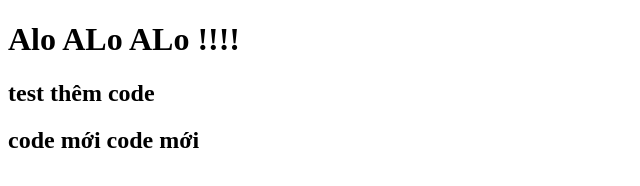
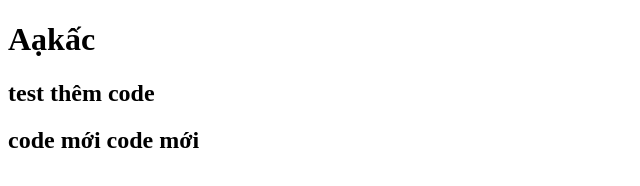
Before and after one commit to Colinwilbus/NguyenVietBinh0206, a plain HTML site: page NguyenVietBinh0206/index.html in a window 1280 px wide. Shown: the whole page, without its empty margins (0-640 px from the left). Drawn offline with Linux system fonts and the light colour scheme.

Commit message:
sua code

```diff
--- a/NguyenVietBinh0206/index.html
+++ b/NguyenVietBinh0206/index.html
@@ -7,7 +7,7 @@
     <title>Document</title>
 </head>
 <body>
-    <h1>Alo ALo ALo !!!!</h1>
+    <h1>Aạkấc</h1>
     <h2>test thêm code</h2>
     <h2>code mới code mới</h2>
 
```
